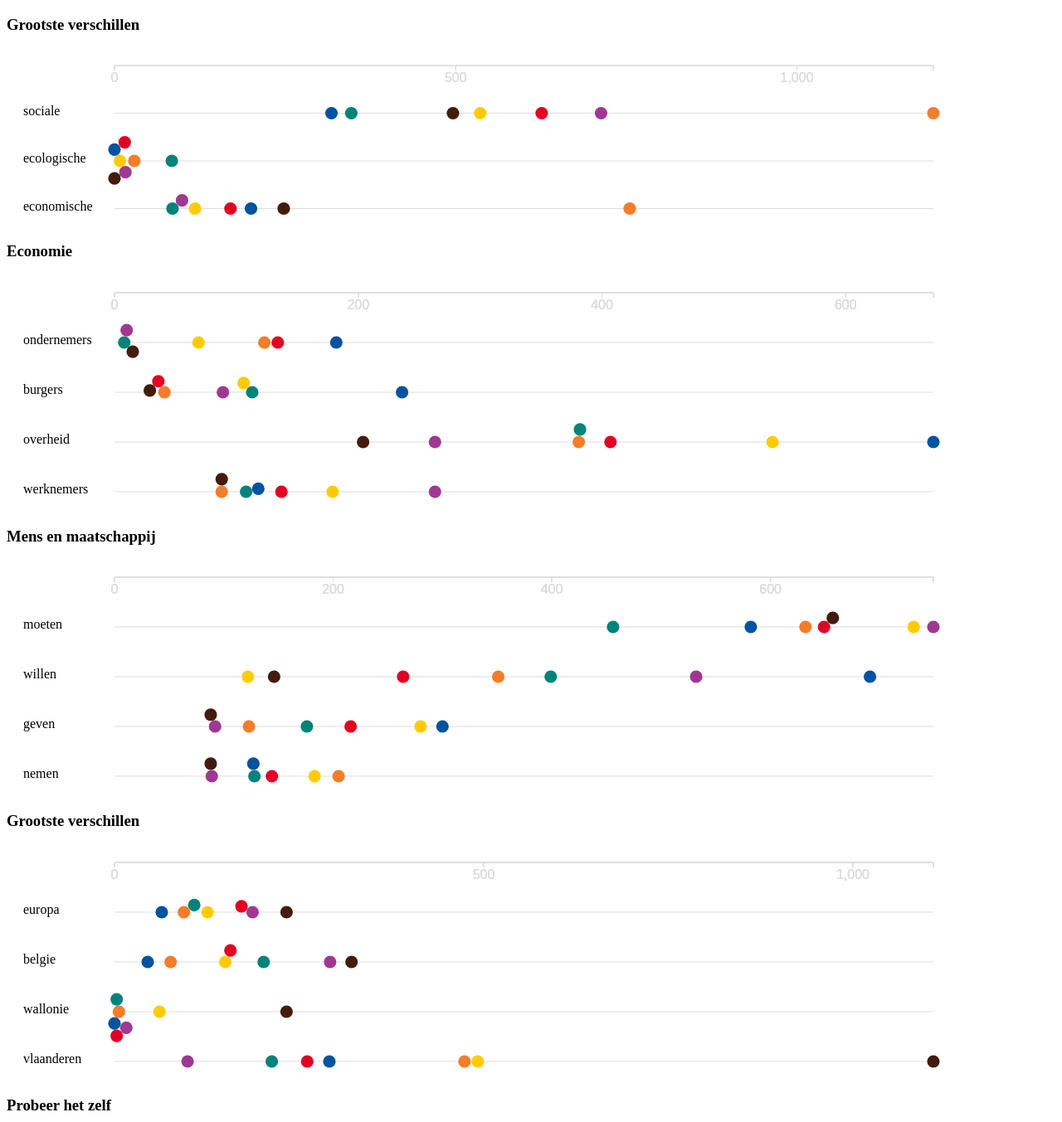
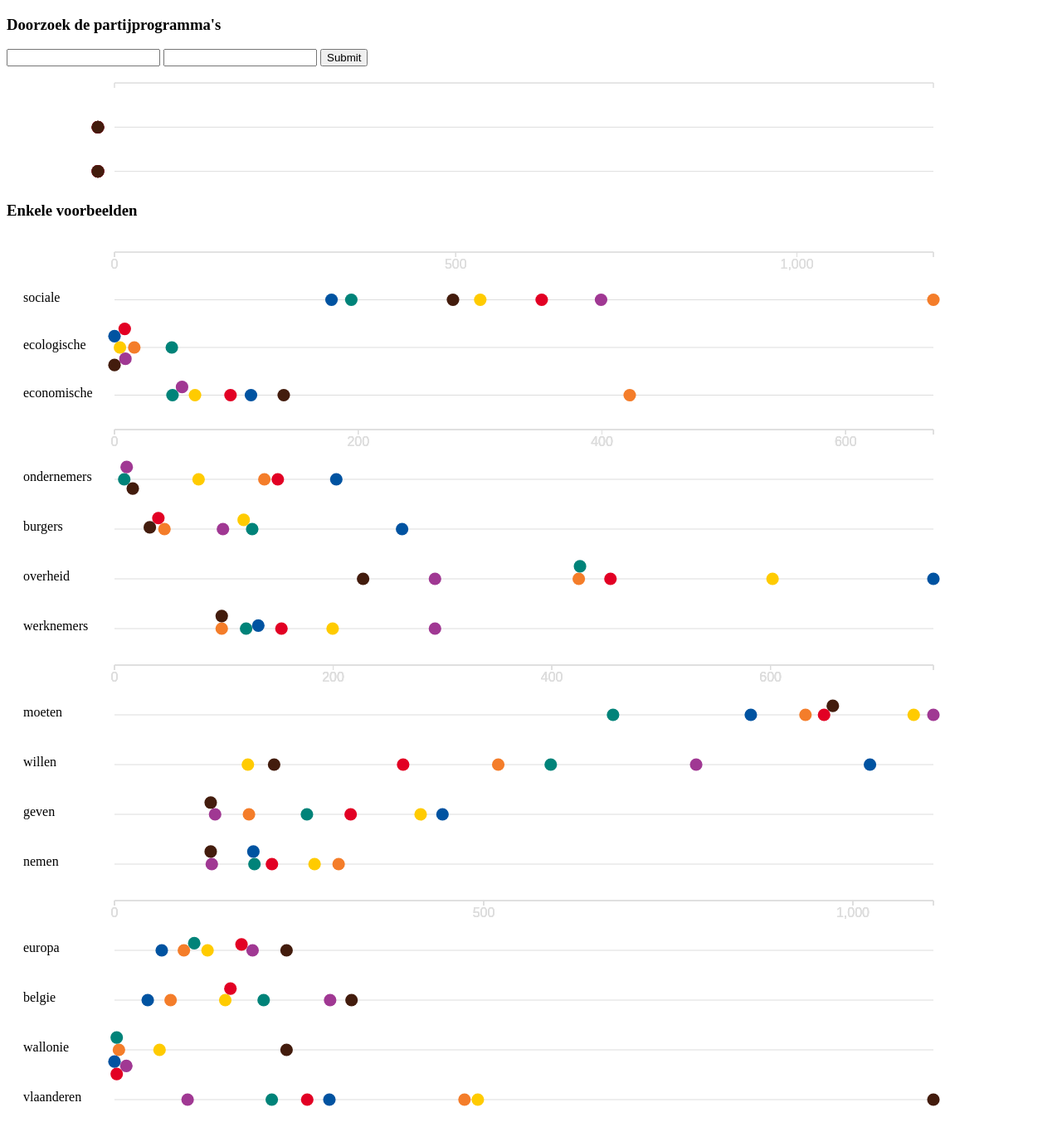
Before and after one commit to peeterskris/elections2014, a plain HTML site: page output/web/wordcount.html in a window 1280 px wide. Shown: the top 1353 px of the page at 83% size. Drawn offline with nearby package versions, Linux system fonts and the light colour scheme.

Commit message:
rearrange page

```diff
--- a/output/web/wordcount.html
+++ b/output/web/wordcount.html
@@ -9,18 +9,17 @@
     <script type="text/javascript" src="wordcount.js"></script>
   </head>
 <body>
-    <h3>Grootste verschillen</h3>
-    <div id="differences" class="chart"></div>
-    <h3>Economie</h3>
-    <div id="economics" class="chart"></div>
-    <h3>Mens en maatschappij</h3>
-    <div id="actions" class="chart"></div>
-    <h3>Grootste verschillen</h3>
-    <div id="geography" class="chart"></div>
-    <h3>Probeer het zelf</h3>
+	<h3>Doorzoek de partijprogramma's</h3>
             <input type="text" id="userInput1" name="userInput1" />
             <input type="text" id="userInput2" name="userInput2" />
             <input type="submit" value="Submit" onclick="drawUserInput()">
     <div id="user" class="chart"></div>
+
+    <h3>Enkele voorbeelden</h3>
+    <div id="differences" class="chart"></div>
+    <div id="economics" class="chart"></div>
+    <div id="actions" class="chart"></div>
+    <div id="geography" class="chart"></div>
+
 </body>
 </html>
```
